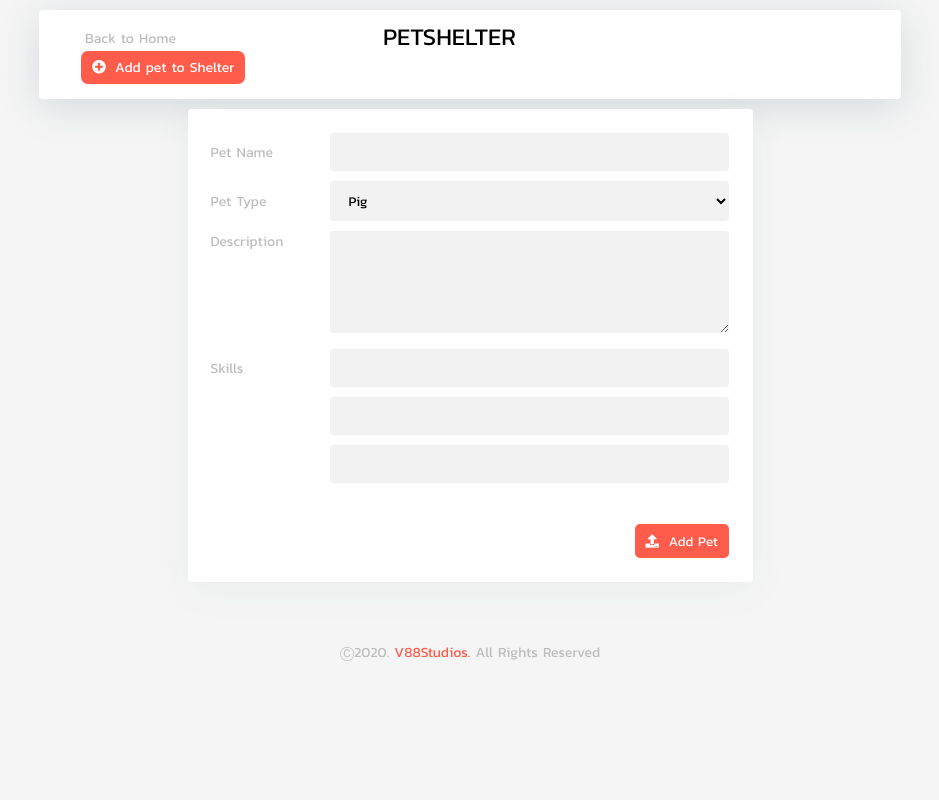
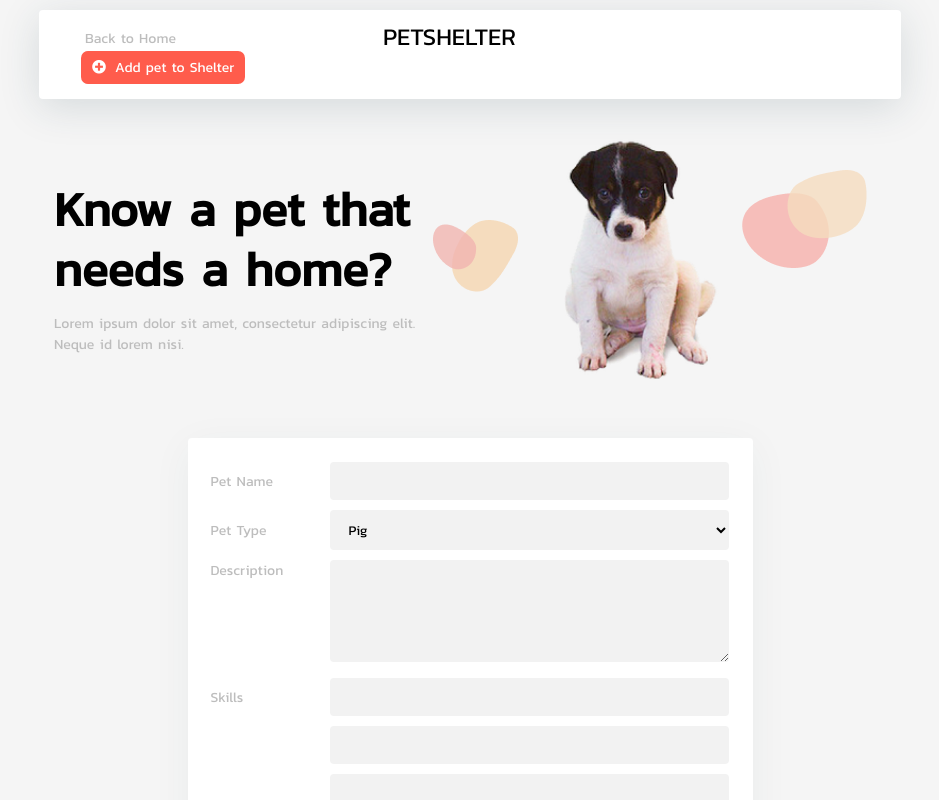
Before and after one commit to RenzLesterH/Pet_Shelter, a React (Create React App) app: page /add-pet in a window 1280 px wide. Shown: the top 800 px of the page, without its empty margins (170-1109 px from the left). Built offline with nearby package versions, Linux system fonts and the light colour scheme.

Commit message:
Created banner component and scss for add_pet page

```diff
--- /dev/null
+++ b/src/components/banners_add_pet.jsx
@@ -0,0 +1,26 @@
+import React, { Component } from 'react';
+
+import './stylesheets/styles.scss';
+import './stylesheets/banner_add_pets_styles.scss';
+import Pet_banner from './images/add_pet_banner.png';
+
+class Banners extends Component {
+    // state = {  }
+    render() {
+        return (
+            <section id="add_pet_shelter_banner">
+                <div id="add_pet_shelter_banner_moto">
+                    <h1>Know a pet that needs a home?</h1>
+                    <h5>
+                        Lorem ipsum dolor sit amet,
+                        consectetur adipiscing elit.
+                        Neque id lorem nisi.
+                    </h5>
+                </div>
+                <img src={Pet_banner} id="add_pet_shelter_banner" alt="pet_shelter_banner" />
+            </section>
+        );
+    }
+}
+
+export default Banners;
--- /dev/null
+++ b/src/components/stylesheets/banner_add_pets_styles.scss
@@ -0,0 +1,36 @@
+/*Banner component css*/
+section#add_pet_shelter_banner {
+    margin: 40px auto 53px auto;
+
+    div#add_pet_shelter_banner_moto {
+        display: inline-block;
+        vertical-align: top;
+        width: 364px;
+        padding: 40px 0px 0px 15px;
+        margin-right: 15px;
+        h1 {
+            font-size: 48px;
+            line-height: 60px;
+
+            span:first-child {
+                color: #FF5C4C;
+            }
+
+            span {
+                color: #BDBDBD;
+            }
+        }
+
+        h5 {
+            color: #BDBDBD;
+            font-size: 14px;
+            font-weight: 400;
+            line-height: 20.93px;
+            margin-top: 15px;
+        }
+    }
+
+    img#add_pet_shelter_banner {
+        //margin 66px form right
+    }
+}
--- a/src/pages/add_pet.js
+++ b/src/pages/add_pet.js
@@ -2,6 +2,7 @@ import React, { Component } from 'react';
 
 /* Components */
 import Navbar from "../components/navbar_add_pet";
+import Banner from "../components/banners_add_pet";
 import Footer from "../components/footer";
 import Form from "../components/form";
 
@@ -12,6 +13,7 @@ class Add_pet extends Component {
         return (
             <React.Fragment>
                 <Navbar />
+                <Banner />
                 <Form handleOnClick={this.props.handleOnClick} />
                 <Footer />
             </React.Fragment>
```
Also changed, not shown: src/components/images/add_pet_banner.png (renamed from src/components/images/Group 8.png).
